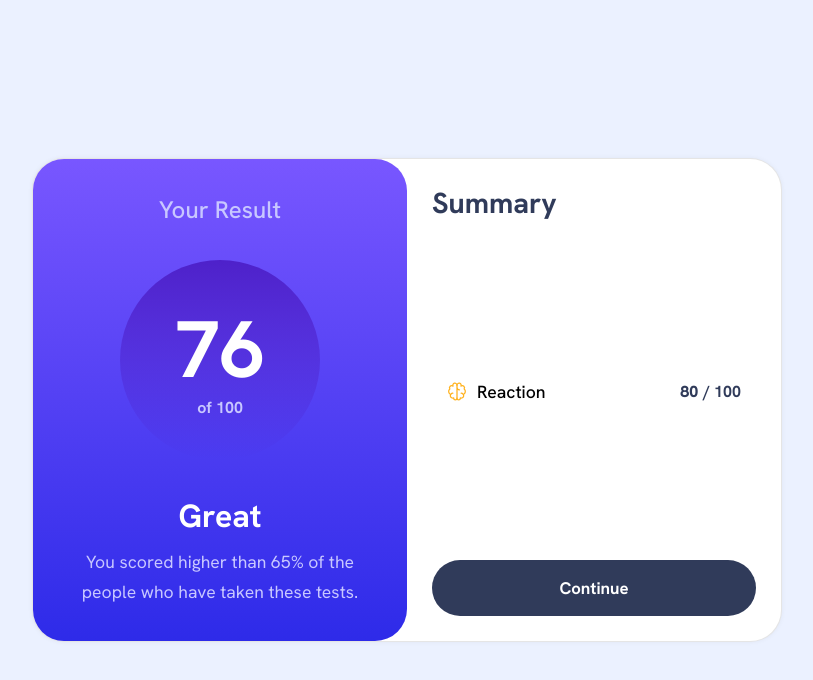
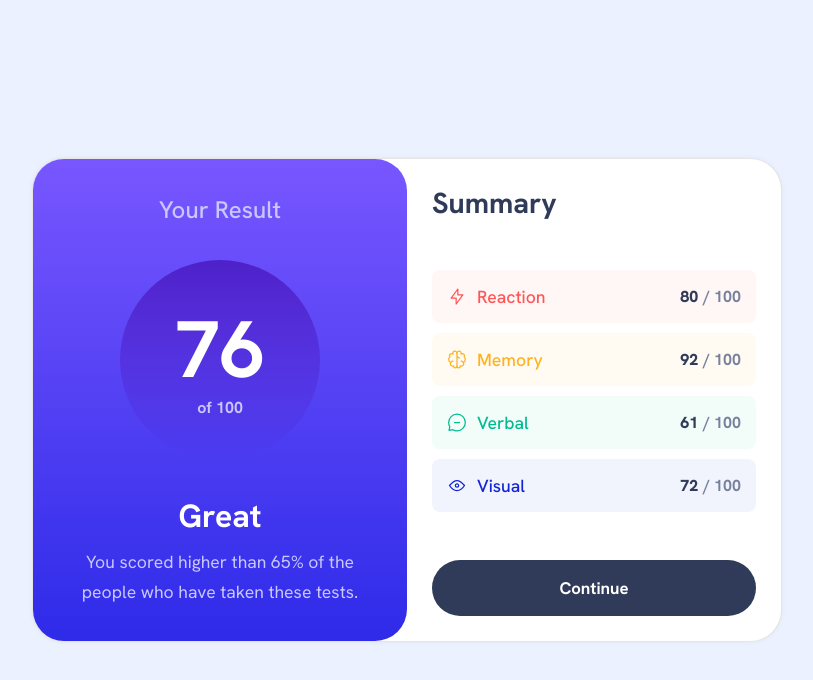
Before and after one commit to FESOO1/Results-summary-component2, a plain HTML site: page index.html in a window 1280 px wide. Shown: the whole page, without its empty margins (233-1046 px from the left). Drawn offline with Linux system fonts and the light colour scheme.

Commit message:
Working on it.

```diff
--- a/index.html
+++ b/index.html
@@ -26,7 +26,7 @@
       <div class="main-itself-right">
         <h2 class="main-itself-right-header">Summary</h2>
         <div class="main-itself-right-summary">
-          <div class="main-itself-right-summary-itself">
+          <!-- <div class="main-itself-right-summary-itself">
             <div class="main-itself-right-summary-itself-left">
               <img src="./assets/images/icon-memory.svg" class="main-itself-right-summary-itself-left-image">
               <h4 class="main-itself-right-summary-itself-left-text">Reaction</h4>
@@ -35,7 +35,7 @@
               <h4 class="main-itself-right-summary-itself-right-text">80</h4>
               <h4 class="main-itself-right-summary-itself-right-text">/ 100</h4>
             </div>
-          </div>
+          </div> -->
         </div>
         <button class="main-itself-right-button" type="button">Continue</button>
       </div>
--- a/script.js
+++ b/script.js
@@ -0,0 +1,65 @@
+const summaryContainer = document.querySelector('.main-itself-right-summary');
+
+// RETRIEVING THE DATA
+
+async function retrievingTheData() {
+    try {
+        const request = new Request('./data.json');
+
+        const response = await fetch(request);
+
+        if (!response.ok) {
+            throw new Error(response.status);
+        };
+
+        const data = await response.json();
+
+        displayingTheData(data);
+    }
+    catch(error) {
+        console.log(error);
+    };
+};
+
+retrievingTheData();
+
+// DISPLAYING THE DATA
+
+function displayingTheData(data) {
+    for (let i = 0; i < data.length; i++) {
+        // SUMMARY
+        const summaryItself = document.createElement('div');
+        summaryItself.classList.add('main-itself-right-summary-itself');
+
+        // SUMMARY LEFT
+        const summaryItselfLeft = document.createElement('div');
+        summaryItselfLeft.classList.add('main-itself-right-summary-itself-left');
+        const summaryItselfLeftImage = document.createElement('img');
+        summaryItselfLeftImage.classList.add('main-itself-right-summary-itself-left-image');
+        summaryItselfLeftImage.src = data[i].icon;
+        const summaryItselfLeftText = document.createElement('h4');
+        summaryItselfLeftText.classList.add('main-itself-right-summary-itself-left-text');
+        summaryItselfLeftText.textContent = data[i].category;
+
+        summaryItselfLeft.appendChild(summaryItselfLeftImage);
+        summaryItselfLeft.appendChild(summaryItselfLeftText);
+
+        // SUMMARY RIGHT
+        const summaryItselfRight = document.createElement('div');
+        summaryItselfRight.classList.add('main-itself-right-summary-itself-right');
+        const summaryItselfRightText = document.createElement('h4');
+        summaryItselfRightText.classList.add('main-itself-right-summary-itself-right-text');
+        summaryItselfRightText.textContent = data[i].score;
+        const summaryItselfRightTextTwo = document.createElement('h4');
+        summaryItselfRightTextTwo.classList.add('main-itself-right-summary-itself-right-text');
+        summaryItselfRightTextTwo.textContent = '/ 100';
+
+        summaryItselfRight.appendChild(summaryItselfRightText);
+        summaryItselfRight.appendChild(summaryItselfRightTextTwo);
+
+        // APPENDING
+        summaryItself.appendChild(summaryItselfLeft);
+        summaryItself.appendChild(summaryItselfRight);
+        summaryContainer.appendChild(summaryItself);
+    };
+};
--- a/styles.css
+++ b/styles.css
@@ -126,12 +126,36 @@ main {
     border-radius: 0.5rem;
 }
 
+.main-itself-right-summary-itself:nth-of-type(1) {
+    background-color: rgba(255, 85, 85, 0.05);
+}
+
+.main-itself-right-summary-itself:nth-of-type(1) .main-itself-right-summary-itself-left-text {
+    color: #F55;
+}
+
 .main-itself-right-summary-itself:nth-of-type(2) {
     background-color: rgba(255, 176, 30, 0.05);
 }
 
 .main-itself-right-summary-itself:nth-of-type(2) .main-itself-right-summary-itself-left-text {
     color: #FFB21E;
+}
+
+.main-itself-right-summary-itself:nth-of-type(3) {
+    background-color: rgba(0, 187, 143, 0.05);
+}
+
+.main-itself-right-summary-itself:nth-of-type(3) .main-itself-right-summary-itself-left-text {
+    color: #00BB8F;
+}
+
+.main-itself-right-summary-itself:nth-of-type(4) {
+    background-color: rgba(17, 37, 214, 0.05);
+}
+
+.main-itself-right-summary-itself:nth-of-type(4) .main-itself-right-summary-itself-left-text {
+    color: #1125D6;
 }
 
 .main-itself-right-summary-itself-left {
@@ -173,5 +197,5 @@ main {
 }
 
 .main-itself-right-summary-itself-right-text:last-of-type {
-    color: hsl(224, 30%, 27%);
+    color: hsl(224, 16%, 54%);
 }
```
